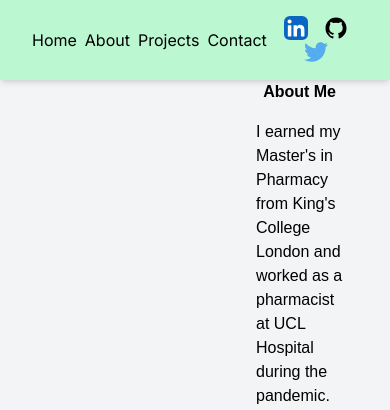
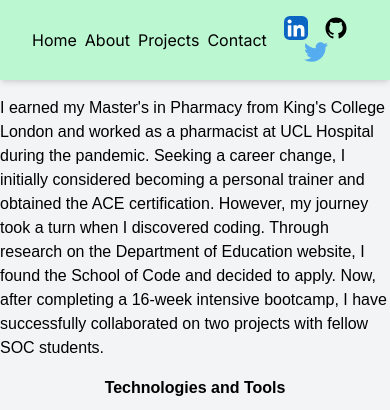
Before and after one commit to Gavinpiy/portfolio, a Next.js app: page /about in a window 390 px wide. Shown: the top 410 px of the page. Built offline with nearby package versions, Linux system fonts and the light colour scheme.

Commit message:
responsive styling

```diff
--- a/app/about/page.jsx
+++ b/app/about/page.jsx
@@ -2,7 +2,7 @@ const About = () => {
   return (
     <div className=" flex flex-col justify-center items-center flex-wrap gap-4 w-full font-montserrat">
       <h1 className="font-semibold">About Me</h1>
-      <p className="flex justify-center px-60">
+      <p className="flex justify-center ">
         I earned my Master's in Pharmacy from King's College London and worked
         as a pharmacist at UCL Hospital during the pandemic. Seeking a career
         change, I initially considered becoming a personal trainer and obtained
--- a/app/template.jsx
+++ b/app/template.jsx
@@ -13,13 +13,13 @@ export default function Template({ children }) {
       <header className="fixed top-0 w-full z-10">
         <Header />
       </header>
-      <main className="overflow-y-scroll flex-grow pt-20 pb-10 bg-gray-100 md:pt-10 lg:pt-28">
+      <main className=" pt-14  pb-10 bg-gray-100 md:pt-10 lg:pt-28">
         <motion.main
           variants={variants}
           initial="hidden"
           animate="enter"
           transition={{ type: "linear" }}
-          className="px-4 md:px-2 lg:px-12"
+          className=""
         >
           {children}
         </motion.main>
--- a/components/data.json
+++ b/components/data.json
@@ -37,7 +37,7 @@
     "id": "6",
     "url": "/images/Pokemon.png",
     "title": "PokemonCatcher",
-    "description": "Stickman StickmanStickmanStickman Stickman Stickman Stickman Stickman Stickman ",
+    "description": "Stickman Stickman Stickman Stickman Stickman Stickman Stickman Stickman Stickman ",
     "alt": "Pokemon"
   }
 ]
```
